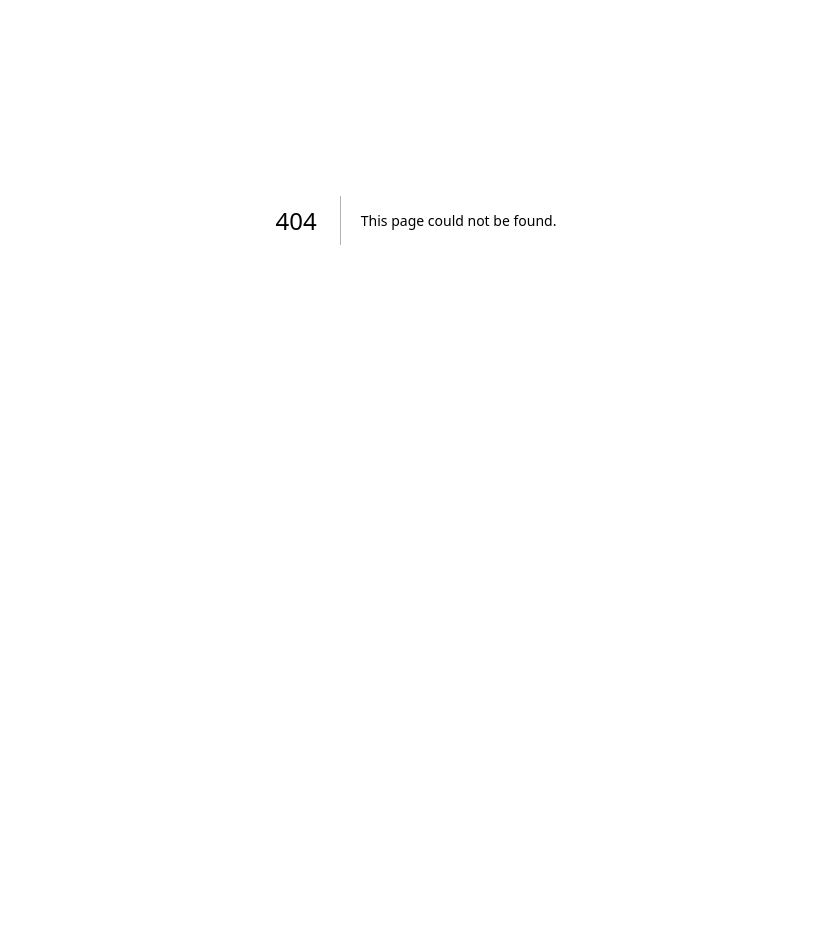
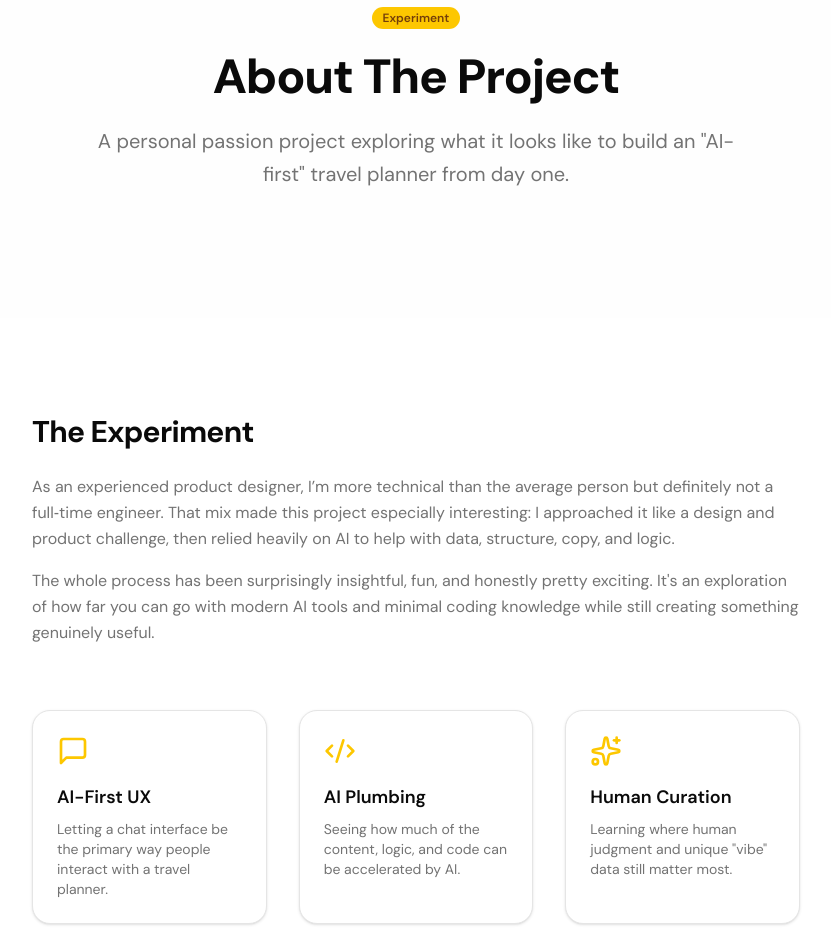
Before and after one commit to InDPeduMedu/discover-prag, a Next.js app: page /project in a window 1280 px wide. Before the commit this address had no page. Shown: the part 180-1132 px from the top of the page, without its empty margins (224-1055 px from the left). Before the commit the page ends 800 px from the top, so only its background shows below. Built offline with nearby package versions, Linux system fonts and the light colour scheme.

Commit message:
feat(ui): add project page and footer link

```diff
--- /dev/null
+++ b/app/project/page.tsx
@@ -0,0 +1,114 @@
+"use client";
+
+import React from "react";
+import { Footer } from "@/components/layout/footer";
+import { Header } from "@/components/layout/header";
+import { useContact } from "@/context/contact-context";
+import { Sparkles, Code2, LineChart, Handshake } from "lucide-react";
+
+export default function ProjectPage() {
+    const { openContact } = useContact();
+
+    return (
+        <div className="flex min-h-screen flex-col bg-background">
+            <Header />
+
+            <main className="flex-1">
+                {/* Hero Section */}
+                <section className="relative overflow-hidden py-20 px-4 md:py-32 bg-secondary/10">
+                    <div className="container mx-auto max-w-4xl text-center">
+                        <div className="inline-flex items-center rounded-full border px-2.5 py-0.5 text-xs font-semibold transition-colors focus:outline-none focus:ring-2 focus:ring-ring focus:ring-offset-2 border-transparent bg-primary text-primary-foreground hover:bg-primary/80 mb-6">
+                            Experiment
+                        </div>
+                        <h1 className="text-4xl font-extrabold tracking-tight lg:text-5xl mb-6">
+                            About The Project
+                        </h1>
+                        <p className="text-xl text-muted-foreground leading-relaxed max-w-2xl mx-auto">
+                            A personal passion project exploring what it looks like to build an "AI-first" travel planner from day one.
+                        </p>
+                    </div>
+                </section>
+
+                {/* Main Content */}
+                <section className="py-16 md:py-24 px-4 bg-background">
+                    <div className="container mx-auto max-w-3xl space-y-16">
+
+                        {/* The Motivation */}
+                        <div className="prose prose-lg dark:prose-invert max-w-none">
+                            <h2 className="text-3xl font-bold tracking-tight mb-6">The Experiment</h2>
+                            <p className="text-muted-foreground leading-relaxed">
+                                As an experienced product designer, I’m more technical than the average person but definitely not a full‑time engineer. That mix made this project especially interesting: I approached it like a design and product challenge, then relied heavily on AI to help with data, structure, copy, and logic.
+                            </p>
+                            <p className="text-muted-foreground leading-relaxed mt-4">
+                                The whole process has been surprisingly insightful, fun, and honestly pretty exciting. It's an exploration of how far you can go with modern AI tools and minimal coding knowledge while still creating something genuinely useful.
+                            </p>
+                        </div>
+
+                        {/* What we're testing */}
+                        <div className="grid gap-8 md:grid-cols-3">
+                            <div className="p-6 rounded-2xl border bg-card text-card-foreground shadow-sm">
+                                <MessageSquareIcon className="h-8 w-8 text-primary mb-4" />
+                                <h3 className="font-semibold text-lg mb-2">AI-First UX</h3>
+                                <p className="text-sm text-muted-foreground">Letting a chat interface be the primary way people interact with a travel planner.</p>
+                            </div>
+                            <div className="p-6 rounded-2xl border bg-card text-card-foreground shadow-sm">
+                                <Code2 className="h-8 w-8 text-primary mb-4" />
+                                <h3 className="font-semibold text-lg mb-2">AI Plumbing</h3>
+                                <p className="text-sm text-muted-foreground">Seeing how much of the content, logic, and code can be accelerated by AI.</p>
+                            </div>
+                            <div className="p-6 rounded-2xl border bg-card text-card-foreground shadow-sm">
+                                <Sparkles className="h-8 w-8 text-primary mb-4" />
+                                <h3 className="font-semibold text-lg mb-2">Human Curation</h3>
+                                <p className="text-sm text-muted-foreground">Learning where human judgment and unique "vibe" data still matter most.</p>
+                            </div>
+                        </div>
+
+                        {/* Domain / Business Angle */}
+                        <div className="rounded-3xl bg-secondary/20 p-8 md:p-12">
+                            <div className="flex gap-4 items-start">
+                                <Handshake className="h-8 w-8 text-primary shrink-0 mt-1" />
+                                <div>
+                                    <h3 className="text-2xl font-bold mb-4">The Practical Angle</h3>
+                                    <p className="text-muted-foreground leading-relaxed mb-6">
+                                        This project is also a way to explore a different approach to selling a domain name. Instead of listing an empty domain on a marketplace, I wanted to show what <strong>discoverprague.com</strong> could become with a bit of vision.
+                                    </p>
+                                    <p className="text-muted-foreground leading-relaxed mb-8">
+                                        Because of that, I’m very much open to offers or conversations about partnering around or acquiring this domain and project.
+                                    </p>
+                                    <button
+                                        onClick={openContact}
+                                        className="inline-flex items-center justify-center rounded-md text-sm font-medium ring-offset-background transition-colors focus-visible:outline-none focus-visible:ring-2 focus-visible:ring-ring focus-visible:ring-offset-2 disabled:pointer-events-none disabled:opacity-50 bg-primary text-primary-foreground hover:bg-primary/90 h-10 px-4 py-2"
+                                    >
+                                        Get in Touch
+                                    </button>
+                                </div>
+                            </div>
+                        </div>
+
+                    </div>
+                </section>
+            </main>
+
+            <Footer />
+        </div>
+    );
+}
+
+function MessageSquareIcon(props: React.SVGProps<SVGSVGElement>) {
+    return (
+        <svg
+            {...props}
+            xmlns="http://www.w3.org/2000/svg"
+            width="24"
+            height="24"
+            viewBox="0 0 24 24"
+            fill="none"
+            stroke="currentColor"
+            strokeWidth="2"
+            strokeLinecap="round"
+            strokeLinejoin="round"
+        >
+            <path d="M21 15a2 2 0 0 1-2 2H7l-4 4V5a2 2 0 0 1 2-2h14a2 2 0 0 1 2 2z" />
+        </svg>
+    )
+}
--- a/components/layout/footer.tsx
+++ b/components/layout/footer.tsx
@@ -28,6 +28,9 @@ export function Footer() {
                     <Link href="/disclaimer-terms" className="text-sm font-medium text-muted-foreground underline-offset-4 hover:underline">
                         Disclaimer & Terms of Use
                     </Link>
+                    <Link href="/project" className="text-sm font-medium text-muted-foreground underline-offset-4 hover:underline">
+                        The Project
+                    </Link>
                 </div>
             </div>
         </footer>
```
